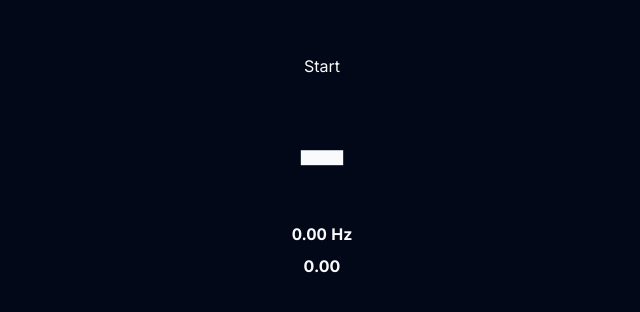
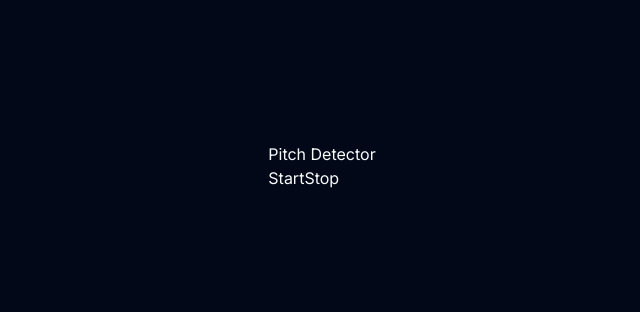
Before and after one commit to glennreyes/tuner, a Next.js app: page / in a window 1280 px wide. Shown: the part 234-546 px from the top of the page, without its empty margins (318-958 px from the left). Built offline with nearby package versions, Linux system fonts and the light colour scheme.

Commit message:
Use Tone.js

```diff
--- a/components/tuner.tsx
+++ b/components/tuner.tsx
@@ -1,91 +1,65 @@
 'use client';
 
-import { useState } from 'react';
+import { PitchDetector } from 'pitchy';
+import React, { useCallback, useState } from 'react';
+import { Analyser, UserMedia, context, start } from 'tone';
 
-const minDecibels = -60; // Minimum decibels representing 0% volume
-const maxDecibels = 0; // Maximum decibels representing 100% volume
-const decibelsToPercentage = (decibels: number) =>
-  ((decibels - minDecibels) / (maxDecibels - minDecibels)) * 100;
-const tuning = {
-  '82.41': 'E2',
-  '110': 'A2',
-  '146.83': 'D3',
-  '196': 'G3',
-  '246.94': 'B3',
-  '329.63': 'E4',
-} as const;
+const isSilent = (data: Float32Array) => {
+  const sumOfSquares = data.reduce((accumulator, currentValue) => {
+    return accumulator + currentValue * currentValue;
+  }, 0);
+  const rootMeanSquare = Math.sqrt(sumOfSquares / data.length);
 
-export const Tuner = () => {
+  return rootMeanSquare < 0.01;
+};
+
+export const Tuner: React.FC = () => {
+  const [pitch, setPitch] = useState<number | null>(null);
   const [isListening, setIsListening] = useState(false);
-  const [audioContext, setAudioContext] = useState<AudioContext | null>(null);
-  const [frequency, setFrequency] = useState(0);
-  const [tone, setTone] = useState<(typeof tuning)[keyof typeof tuning] | null>(
-    null,
-  );
-  const [volume, setVolume] = useState(0);
-  const handleOn = async () => {
-    const context = new AudioContext();
-    const analyser = context.createAnalyser();
+  const detectPitch = useCallback(async () => {
+    if (isListening) {
+      return;
+    }
 
-    analyser.fftSize = 2048;
-    const stream = await navigator.mediaDevices.getUserMedia({ audio: true });
-    const microphone = context.createMediaStreamSource(stream);
+    setIsListening(true);
 
-    microphone.connect(analyser);
+    await start();
+    const analyser = new Analyser('waveform', 2048);
+    const microphone = new UserMedia().connect(analyser);
 
-    const bufferLength = analyser.frequencyBinCount;
-    const dataArray = new Float32Array(bufferLength);
-    const getData = () => {
-      analyser.getFloatFrequencyData(dataArray);
+    await microphone.open();
 
-      const { maxIndex, maxVolume } = dataArray.reduce(
-        (acc, decibels, index) => {
-          const volume = decibelsToPercentage(decibels);
+    const getPitch = () => {
+      const dataArray = analyser.getValue() as Float32Array;
 
-          if (volume > acc.maxVolume) {
-            return { maxIndex: index, maxVolume: volume };
-          }
+      if (!isSilent(dataArray)) {
+        const frequency = PitchDetector.forFloat32Array(analyser.size);
+        const [pitch] = frequency.findPitch(dataArray, context.sampleRate);
 
-          return acc;
-        },
-        { maxIndex: -1, maxVolume: 0 },
-      );
-      const frequency = (maxIndex * context.sampleRate) / analyser.fftSize;
-      const closestTone = Object.keys(tuning).reduce((prev, current) =>
-        Math.abs(Number(current) - frequency) <
-        Math.abs(Number(prev) - frequency)
-          ? current
-          : prev,
-      ) as keyof typeof tuning;
+        setPitch(pitch);
+      }
 
-      setTone(maxVolume ? tuning[closestTone] : null);
-      setFrequency(maxVolume ? frequency : 0);
-      setVolume(maxVolume);
-      requestAnimationFrame(getData);
+      requestAnimationFrame(getPitch);
     };
 
-    getData();
-    setAudioContext(context);
-    setIsListening(true);
-  };
-  const handleOff = async () => {
-    await audioContext?.close();
-    setAudioContext(null);
+    getPitch();
+  }, [isListening]);
+  const handleStart = () => detectPitch();
+  const handleStop = () => {
     setIsListening(false);
+    setPitch(null);
   };
 
   return (
-    <div className="grid justify-center gap-2">
-      <button onClick={isListening ? handleOff : handleOn}>
-        {isListening ? 'End' : 'Start'}
+    <div>
+      <h1>Pitch Detector</h1>
+      <button disabled={isListening} onClick={handleStart}>
+        Start
       </button>
-      <p className="text-center text-9xl font-bold tabular-nums">
-        {tone ?? '-'}
-      </p>
-      <p className="text-center font-bold tabular-nums">
-        {frequency.toFixed(2)} Hz
-      </p>
-      <p className="text-center font-bold">{volume.toFixed(2)}</p>
+      <button disabled={!isListening} onClick={handleStop}>
+        Stop
+      </button>
+      {pitch !== null && <p>Detected Pitch: {pitch.toFixed(2)} Hz</p>}
     </div>
   );
 };
```
